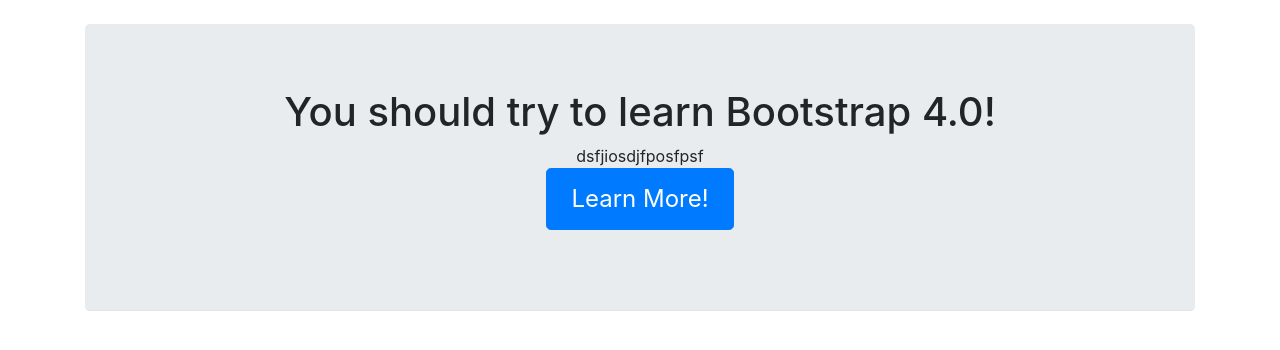
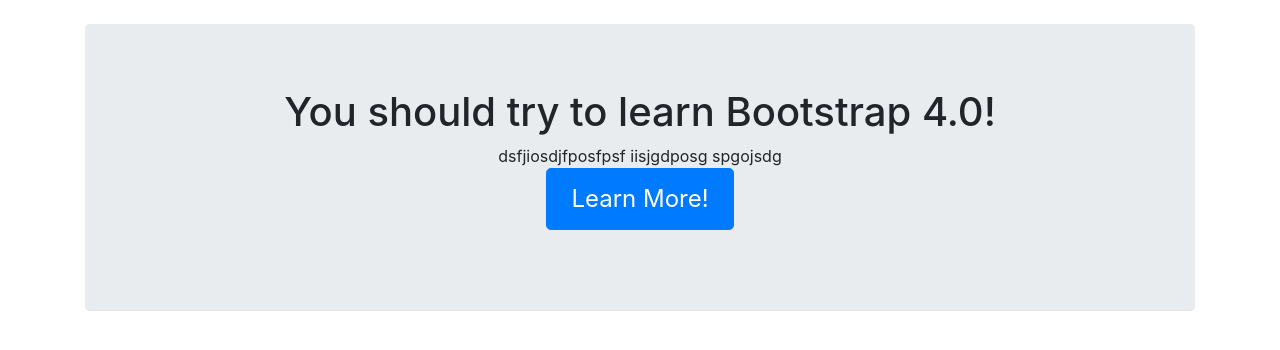
Before and after one commit to tatatan/STEPS_Website, a PHP site: page / in a window 1280 px wide. Shown: the part 56-406 px from the top of the page. Run offline with PHP 8.4, Linux system fonts and the light colour scheme.

Commit message:
Update index.php

```diff
--- a/index.php
+++ b/index.php
@@ -16,6 +16,8 @@
       <div class="jumbotron">
         <h1>You should try to learn Bootstrap 4.0!</h1>
         dsfjiosdjfposfpsf
+        iisjgdposg
+        spgojsdg
         <p><a href="https://getbootstrap.com/" class="btn btn-lg btn-primary">Learn More!</a></p>
       </div>
     </div>
```
